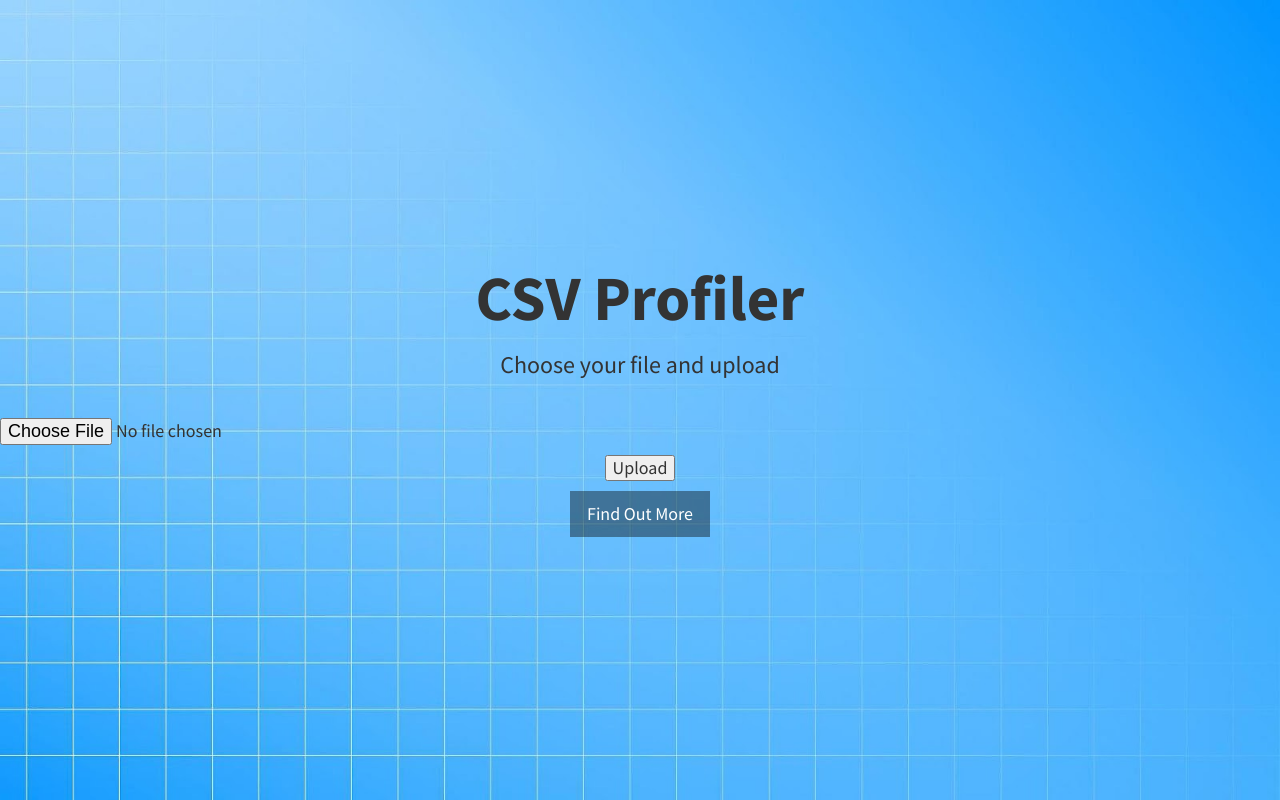
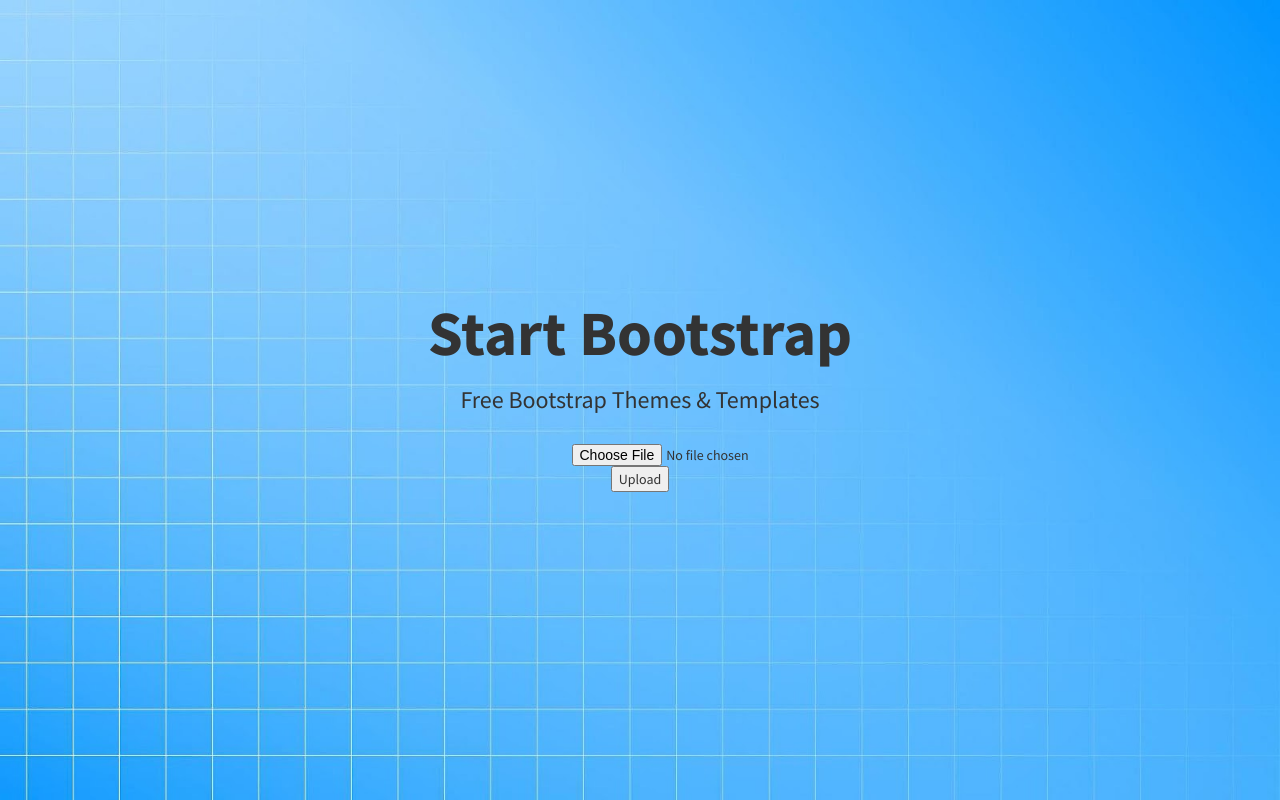
Before and after one commit to BigBobbo/csv-profiler, a Flask app: template app2/templates/upload.html in a window 1280 px wide. Run offline with Flask 2, Linux system fonts and the light colour scheme; the template is opened without the code that fills it, so the values that code supplies are empty.

Commit message:
Some input aesthetic improvements but requires research

```diff
--- a/app2/static/css/stylish-portfolio.css
+++ b/app2/static/css/stylish-portfolio.css
@@ -14,6 +14,11 @@
 
 body {
     font-family: "Source Sans Pro","Helvetica Neue",Helvetica,Arial,sans-serif;
+}
+
+form {
+margin: 0 auto;
+width:137px;
 }
 
 
--- a/app2/templates/upload.html
+++ b/app2/templates/upload.html
@@ -35,14 +35,14 @@
     <!-- Header -->
     <header id="top" class="header">
         <div class="text-vertical-center">
-            <h1>CSV Profiler</h1>
-            <h3>Choose your file and upload</h3>
+            <h1>Start Bootstrap</h1>
+            <h3>Free Bootstrap Themes &amp; Templates</h3>
             <br>
             <form action="" method=post enctype=multipart/form-data>
-            <h4><input type=file name=file></h4>
-            <h4><input type=submit value=Upload></h4>
+            <p><input type=file name=file>
+               <input type=submit value=Upload>
             </form>
-            <a href="#blurb" class="btn btn-dark btn-lg">Find Out More</a>
+            <!--<a href="#blurb" class="btn btn-dark btn-lg">Find Out More</a>-->
         </div>
     </header>
 
@@ -50,10 +50,10 @@
 
 
     <!-- jQuery -->
-    <script src="static/js/jquery.js"></script>
+    <script src="js/jquery.js"></script>
 
     <!-- Bootstrap Core JavaScript -->
-    <script src="static/js/bootstrap.min.js"></script>
+    <script src="js/bootstrap.min.js"></script>
 
 
 
```
